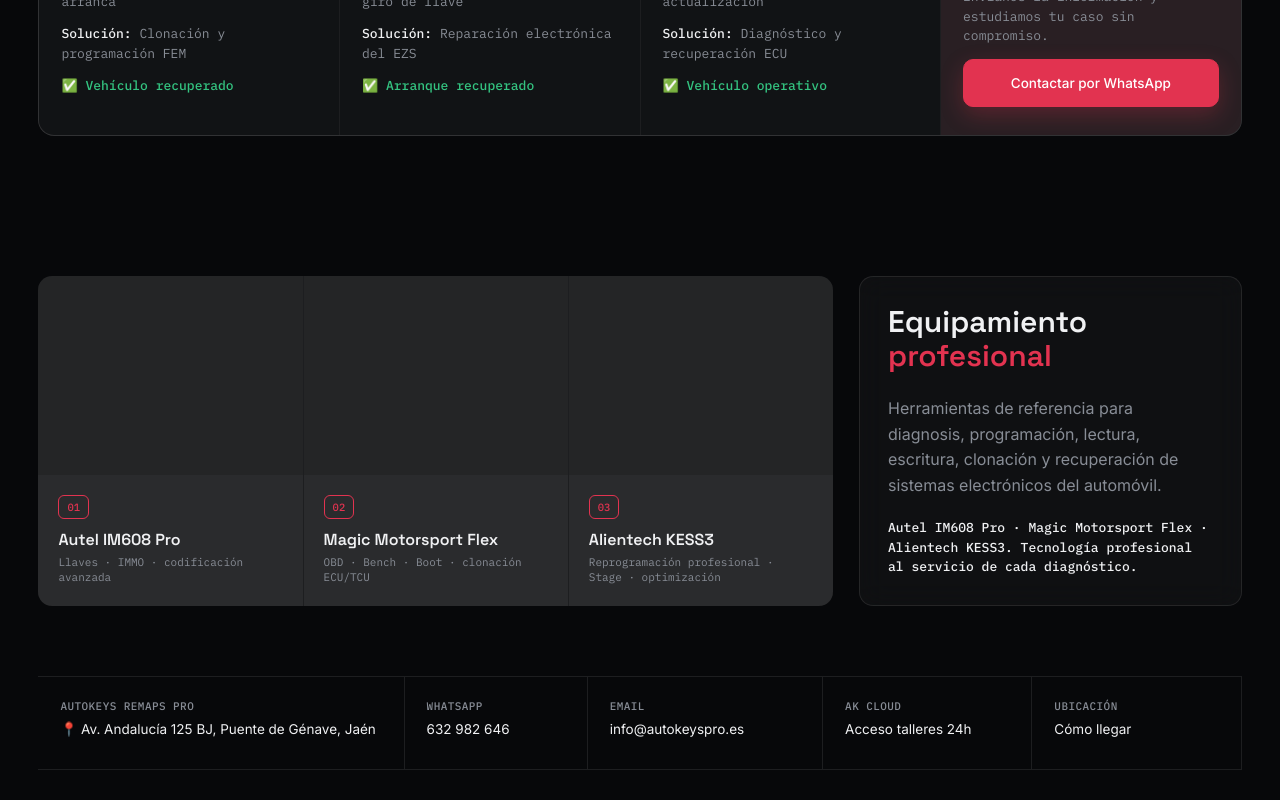
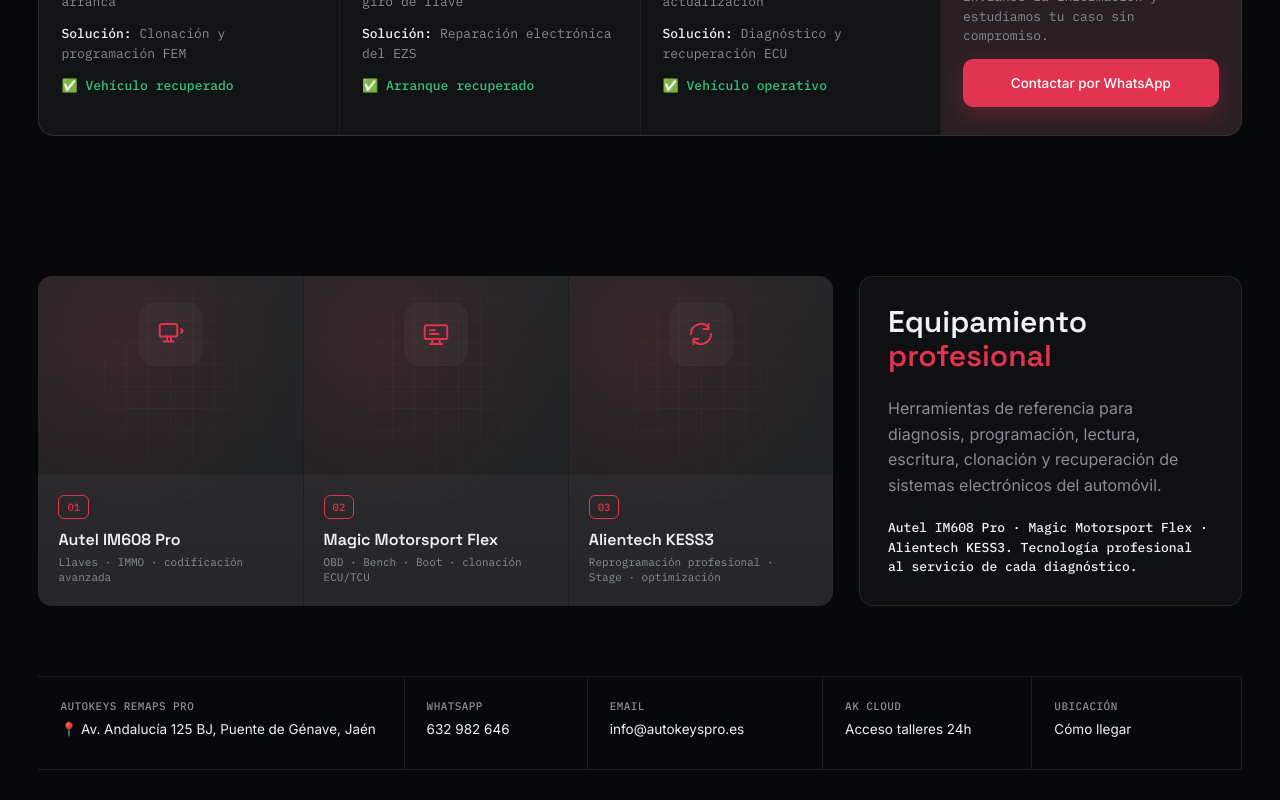
Before and after one commit to crtremapsfiles-gif/Autokeyspro-web-, a Next.js app: page / in a window 1280 px wide. Shown: the part 3207-4007 px from the top of the page. Built offline with nearby package versions, Linux system fonts and the light colour scheme.

Commit message:
Add files via upload

```diff
--- a/src/app/globals.css
+++ b/src/app/globals.css
@@ -156,13 +156,16 @@ nav a.akCloudLink{color:var(--red)}
 
 .equipmentLab{align-items:stretch}
 .toolPhotos{min-height:230px;display:grid;grid-template-columns:1fr 1fr 1fr;gap:1px;background:var(--glass-b);border-radius:14px;overflow:hidden}
-.labTool{position:relative;overflow:hidden;background:rgba(255,255,255,.03)!important;min-height:230px;display:flex;align-items:flex-end;transition:.25s}
-.labTool:hover{background:rgba(255,255,255,.05)!important}
+.labTool{position:relative;overflow:hidden;background:radial-gradient(circle at 30% 20%, rgba(226,51,80,.10), transparent 55%), linear-gradient(180deg, rgba(255,255,255,.035), rgba(255,255,255,.01));min-height:230px;display:flex;flex-direction:column;justify-content:space-between;transition:.25s}
+.labTool:before{content:"";position:absolute;inset:0;background-image:linear-gradient(rgba(255,255,255,.05) 1px,transparent 1px),linear-gradient(90deg,rgba(255,255,255,.05) 1px,transparent 1px);background-size:22px 22px;opacity:.5;mask-image:radial-gradient(ellipse 70% 70% at 50% 30%, black 20%, transparent 80%)}
+.labTool:hover{background:radial-gradient(circle at 30% 20%, rgba(226,51,80,.16), transparent 55%), linear-gradient(180deg, rgba(255,255,255,.05), rgba(255,255,255,.015))}
+.toolIconBg{position:relative;z-index:1;display:flex;align-items:center;justify-content:center;width:64px;height:64px;margin:26px auto 0;border-radius:16px;background:rgba(226,51,80,.1);border:1px solid rgba(226,51,80,.25);color:var(--red)}
+.toolIconBg svg{width:30px;height:30px}
 .toolOverlay{position:relative;z-index:2;padding:20px;width:100%}
 .toolOverlay span{display:inline-flex;border:1px solid var(--red);color:var(--red);border-radius:6px;font-size:10.5px;font-weight:500;padding:4px 8px;margin-bottom:12px;font-family:var(--font-mono)}
 .toolOverlay h3{margin:0 0 6px;font-family:var(--font-display);font-size:16px;line-height:1.15;font-weight:600;color:var(--text)}
 .toolOverlay p{margin:0;color:var(--muted);font-family:var(--font-mono);font-size:11px;line-height:1.4}
-@media(max-width:620px){.labTool,.toolPhotos{min-height:180px}}
+@media(max-width:620px){.labTool,.toolPhotos{min-height:210px}}
 
 /* AK Cloud / File Service */
 .workshopActions{display:flex;flex-wrap:wrap;gap:12px;margin-top:22px}
--- a/src/app/page.tsx
+++ b/src/app/page.tsx
@@ -7,7 +7,7 @@ const maps = 'https://www.google.com/maps/search/?api=1&query=Av.+Andaluc%C3%ADa
 const fileService = 'https://akcloud.es/login';
 const akCloudRegister = 'https://akcloud.es/register';
 
-type IconName = 'key' | 'shield' | 'cpu' | 'star' | 'target' | 'alert' | 'truck' | 'headset' | 'shieldCheck' | 'trend';
+type IconName = 'key' | 'shield' | 'cpu' | 'star' | 'target' | 'alert' | 'truck' | 'headset' | 'shieldCheck' | 'trend' | 'scanner' | 'bench' | 'reprog';
 
 function Icon({ name }: { name: IconName }) {
   const common = { width: 22, height: 22, viewBox: '0 0 24 24', fill: 'none', stroke: 'currentColor', strokeWidth: 1.6, strokeLinecap: 'round' as const, strokeLinejoin: 'round' as const };
@@ -32,6 +32,12 @@ function Icon({ name }: { name: IconName }) {
       return <svg {...common}><path d="M12 3l7 3v6c0 4.5-3 7.5-7 9-4-1.5-7-4.5-7-9V6l7-3z" /><path d="M9.5 12l2 2 3.5-4" /></svg>;
     case 'trend':
       return <svg {...common}><path d="M3 17l6-6 4 4 8-8" /><path d="M15 7h6v6" /></svg>;
+    case 'scanner':
+      return <svg {...common}><rect x="3" y="4" width="14" height="10" rx="1.5" /><path d="M6 18h8M9 14v4M12 14v4" /><path d="M20 8l1.5 1.5L20 11" /></svg>;
+    case 'bench':
+      return <svg {...common}><rect x="3" y="5" width="18" height="11" rx="1.5" /><path d="M7 20h10M9 16v4M15 16v4" /><path d="M7 9h4M7 12h7" /></svg>;
+    case 'reprog':
+      return <svg {...common}><path d="M4 12a8 8 0 0114-5.3" /><path d="M18 4v4h-4" /><path d="M20 12a8 8 0 01-14 5.3" /><path d="M6 20v-4h4" /></svg>;
   }
 }
 
@@ -308,6 +314,7 @@ export default function Home() {
       <section id="laboratorio" className="lab equipmentLab reveal">
         <div className="labPhotos toolPhotos">
           <article className="labTool lab1">
+            <div className="toolIconBg"><Icon name="scanner" /></div>
             <div className="toolOverlay">
               <span>01</span>
               <h3>Autel IM608 Pro</h3>
@@ -315,6 +322,7 @@ export default function Home() {
             </div>
           </article>
           <article className="labTool lab2">
+            <div className="toolIconBg"><Icon name="bench" /></div>
             <div className="toolOverlay">
               <span>02</span>
               <h3>Magic Motorsport Flex</h3>
@@ -322,6 +330,7 @@ export default function Home() {
             </div>
           </article>
           <article className="labTool lab3">
+            <div className="toolIconBg"><Icon name="reprog" /></div>
             <div className="toolOverlay">
               <span>03</span>
               <h3>Alientech KESS3</h3>
```
